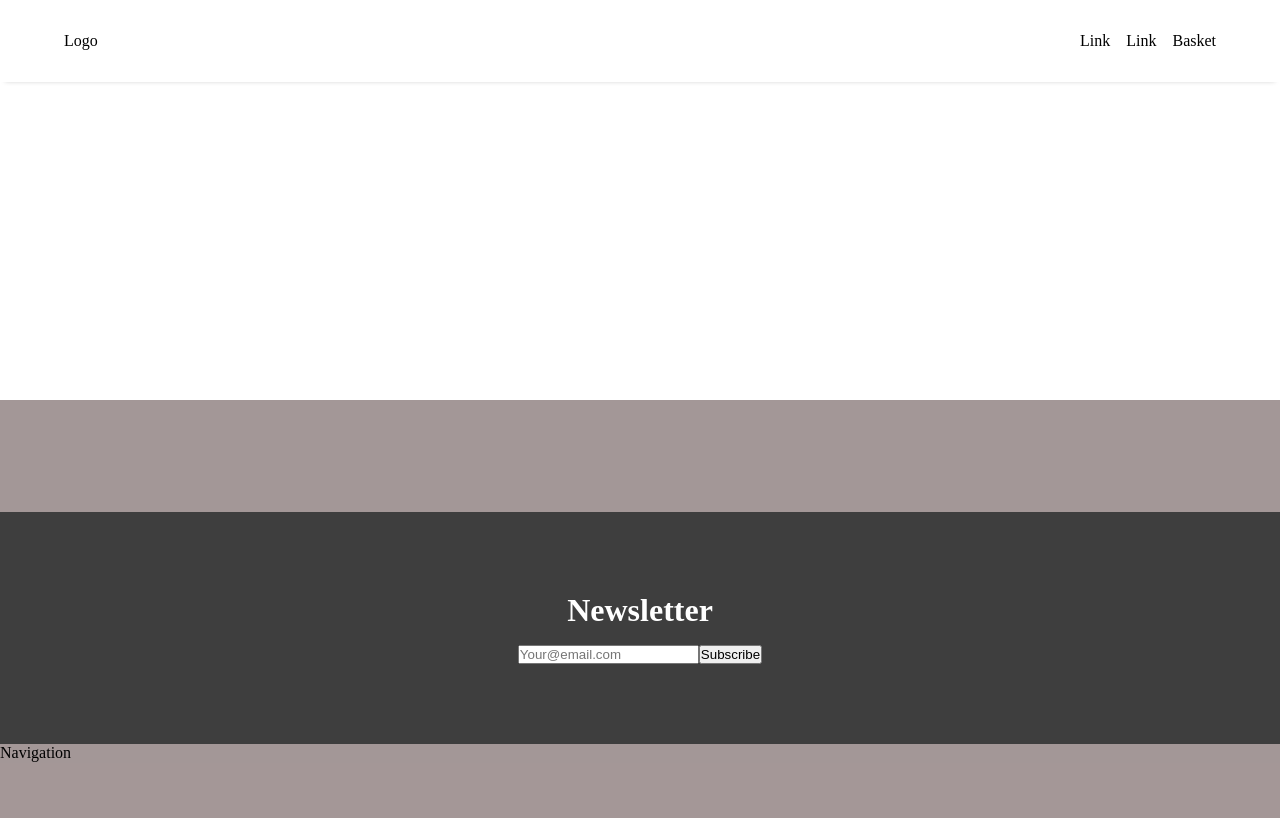
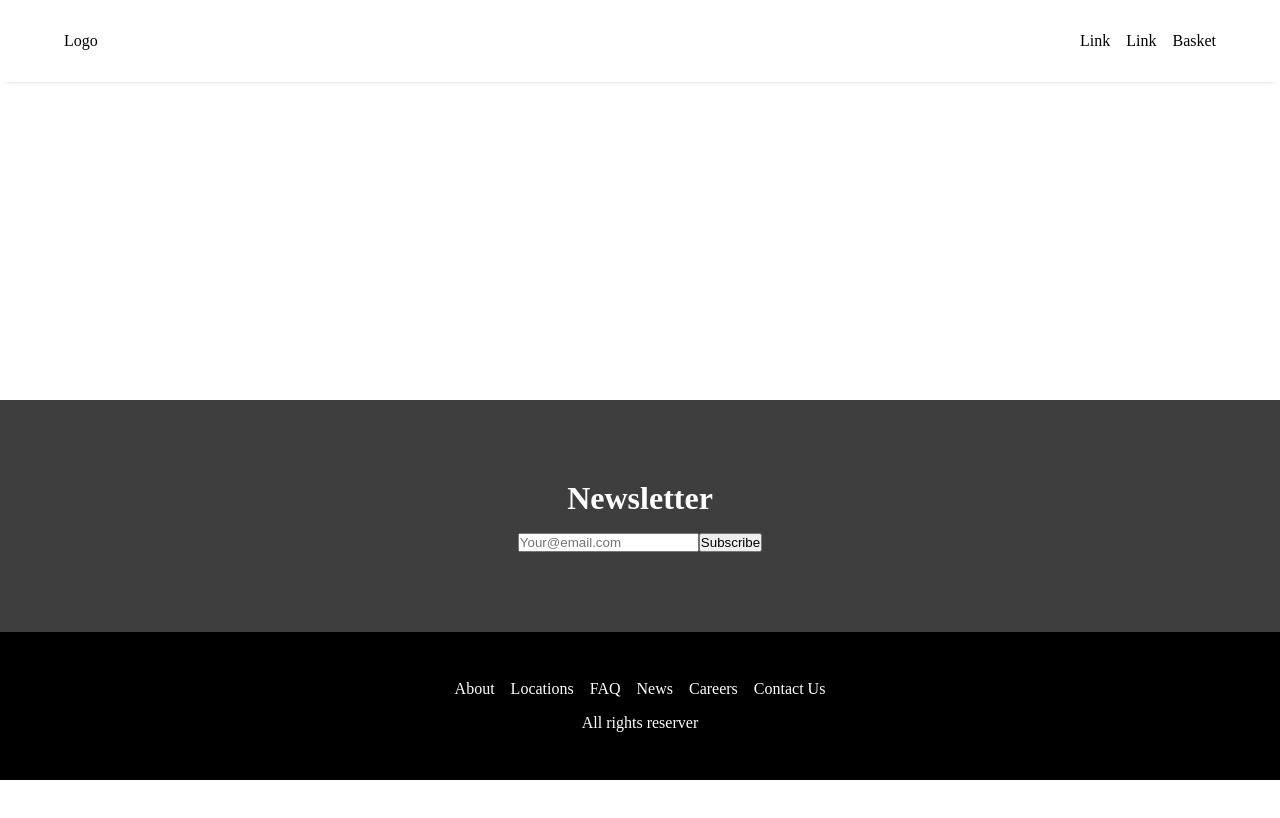
Before and after one commit to OnigiriKing/kumo-market, a React (Create React App) app: page / in a window 1280 px wide. Shown: the top 818 px of the page. Built offline with nearby package versions, Linux system fonts and the light colour scheme.

Commit message:
FooterNav base created

```diff
--- a/src/pages/footerPage/components/FooterNav.jsx
+++ b/src/pages/footerPage/components/FooterNav.jsx
@@ -1,8 +1,28 @@
 export default function FooterNav() {
 
    return (
-       <div className="footer-nav-screen">
-        Navigation
-       </div>
-    );
+     <div className="footer-nav-screen">
+       <ul>
+         <li>
+           <a href="#">About</a>
+         </li>
+         <li>
+           <a href="#">Locations</a>
+         </li>
+         <li>
+           <a href="#">FAQ</a>
+         </li>
+         <li>
+           <a href="#">News</a>
+         </li>
+         <li>
+           <a href="#">Careers</a>
+         </li>
+         <li>
+           <a href="#">Contact Us</a>
+         </li>
+       </ul>
+       <div>All rights reserver</div>
+     </div>
+   );
 }
--- a/src/styles/footerStyle/_footer.scss
+++ b/src/styles/footerStyle/_footer.scss
@@ -2,33 +2,44 @@
 
 #footer-page {
   background-color: #918282d4;
-  padding: 5rem 0;
   display: flex;
-  align-items: center;
-  justify-content: center;
   position: relative;
   z-index: 1;
+  color: #ffff;
 
   ul {
     list-style: none;
+    display: flex;
+    flex-direction: row;
+    gap: 1rem;
+
+    a {
+      color: #ffff;
+    }
   }
 }
 
+.footer-wrapper, .newsletter-screen, .footer-nav-screen {
+display: flex;
+  flex-direction: column;
+}
+
 .footer-wrapper {
-  display: flex;
-  flex-direction: column;
-  padding: 2rem 0;
   width: 100%;
 }
 
 .newsletter-screen {
-  display: flex;
-  flex-direction: column;
   align-items: center;
   justify-content: center;
   gap: 1rem;
   background-color: #3e3e3e;
   width: 100%;
   padding: 5rem 0;
-  color: white;
 }
+.footer-nav-screen {
+  justify-content: center;
+  align-items: center;
+  padding: 3rem 0;
+  gap: 1rem;
+  background-color: #000;
+}
```
Also changed, not shown: src/dist/style.css, 1 other file (tests, documents, lock files or other folders).
